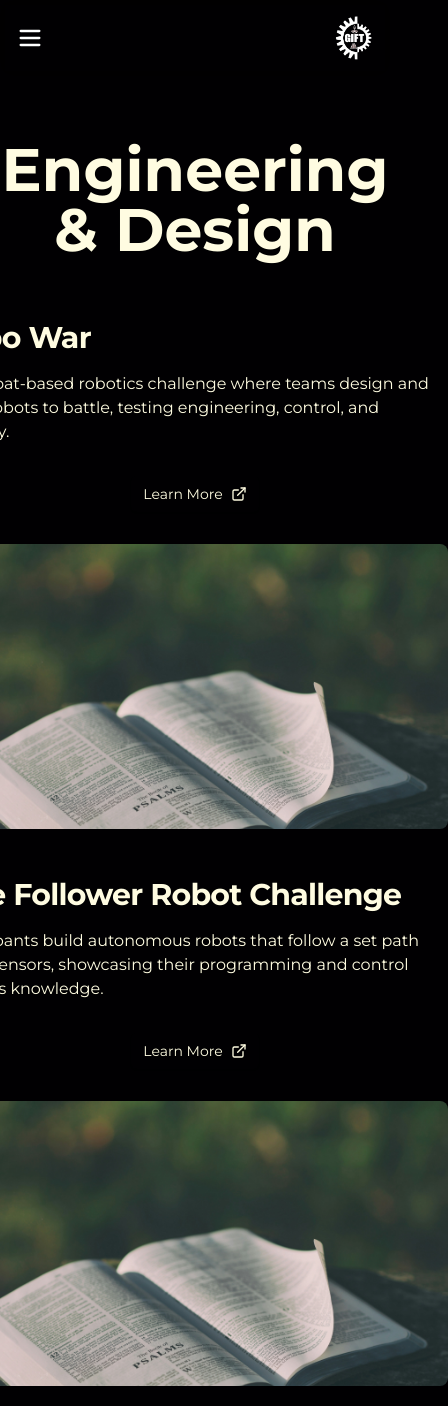
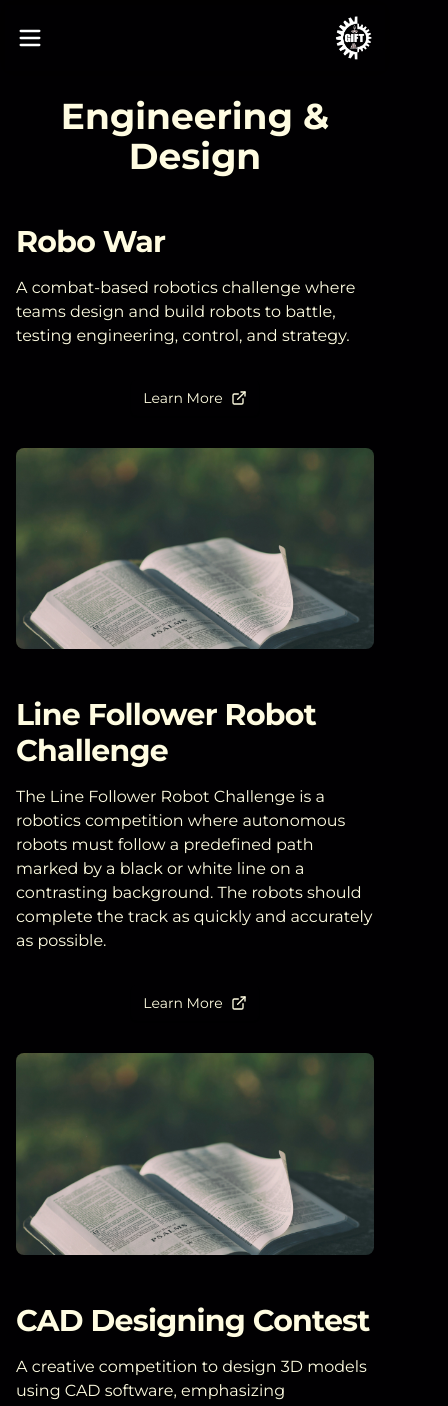
Before and after one commit to ankitku3101/festronix, a Next.js app: page /events/engineering in a window 390 px wide. Shown: the top 1406 px of the page, 448 px wide, since content can reach past the window. Built offline with nearby package versions, Linux system fonts and the light colour scheme.

Commit message:
Engineering Events Given Doclink added and description acording to the given info. Responsive to the smaller screen too.

```diff
--- a/sections/EngineeringEvents.tsx
+++ b/sections/EngineeringEvents.tsx
@@ -11,7 +11,7 @@ const details : Detail[] = [
     {
         image: "/hero1.jpg",
         title: "Line Follower Robot Challenge",
-        description: "Participants build autonomous robots that follow a set path using sensors, showcasing their programming and control systems knowledge.",
+        description: "The Line Follower Robot Challenge is a robotics competition where autonomous robots must follow a predefined path marked by a black or white line on a contrasting background. The robots should complete the track as quickly and accurately as possible.",
         doclink:'https://docs.google.com/document/d/1y7eWhxu-XmNC8BRYQqbtRhP4JMehEQ82/edit?usp=sharing&ouid=104139874459412838561&rtpof=true&sd=true',
         specification:[
             {
@@ -98,9 +98,9 @@ const details : Detail[] = [
 
 const EngineeringEvents = () => {
   return (
-    <div className='min-h-screen flex justify-center items-center text-light p-20'>
-        <div>
-            <p className='text-center p-15 text-6xl font-bold'>
+    <div className='min-h-screen flex justify-center items-center text-light p-4 md:p-8 lg:p-20 mt-20'>
+        <div className='w-full max-w-7xl'>
+            <p className='text-center mb-12 text-4xl md:text-5xl lg:text-6xl font-bold'>
                 Engineering & Design
             </p>
             <EventDetails details={details} odd={true}/>
```
